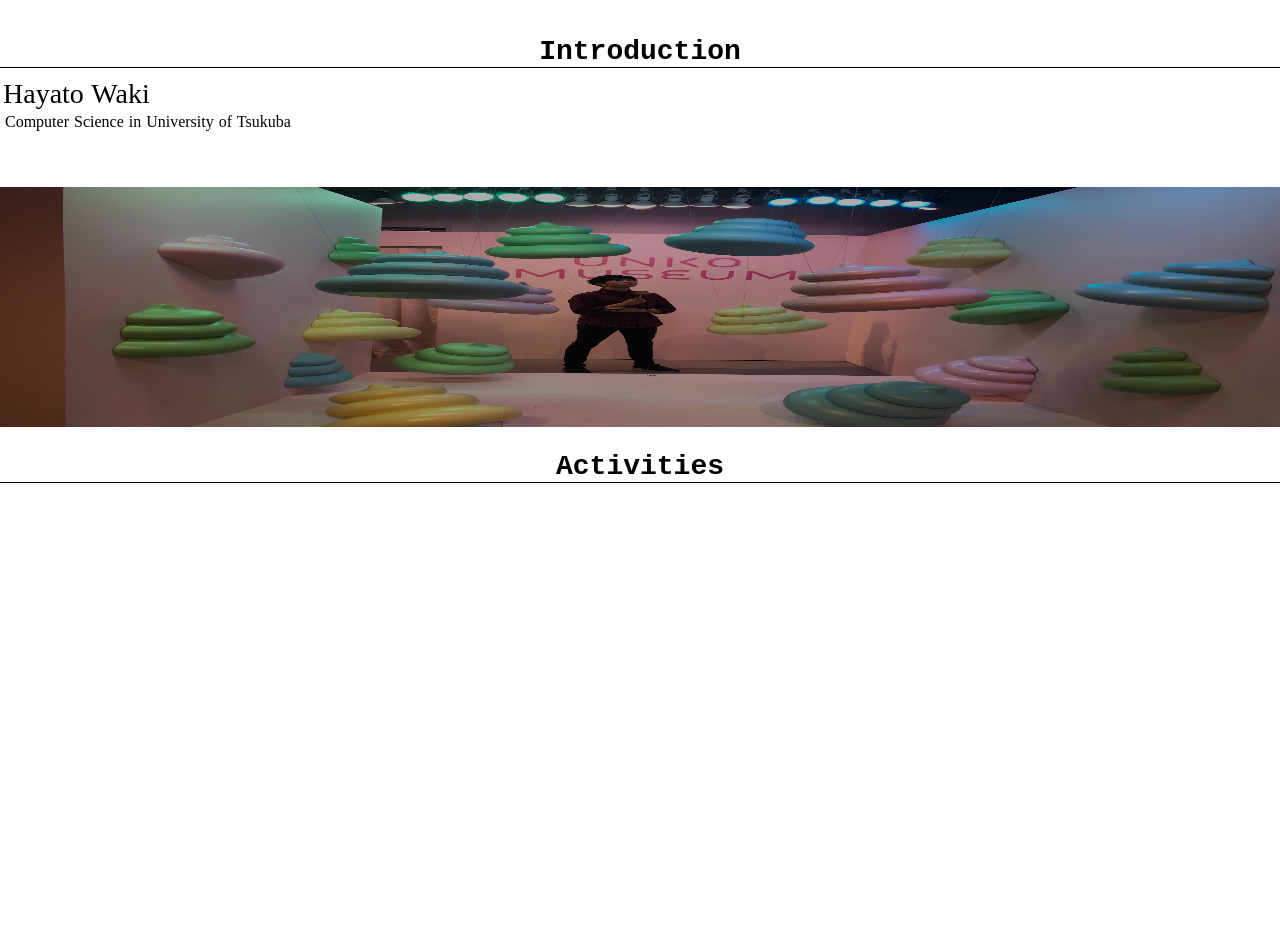
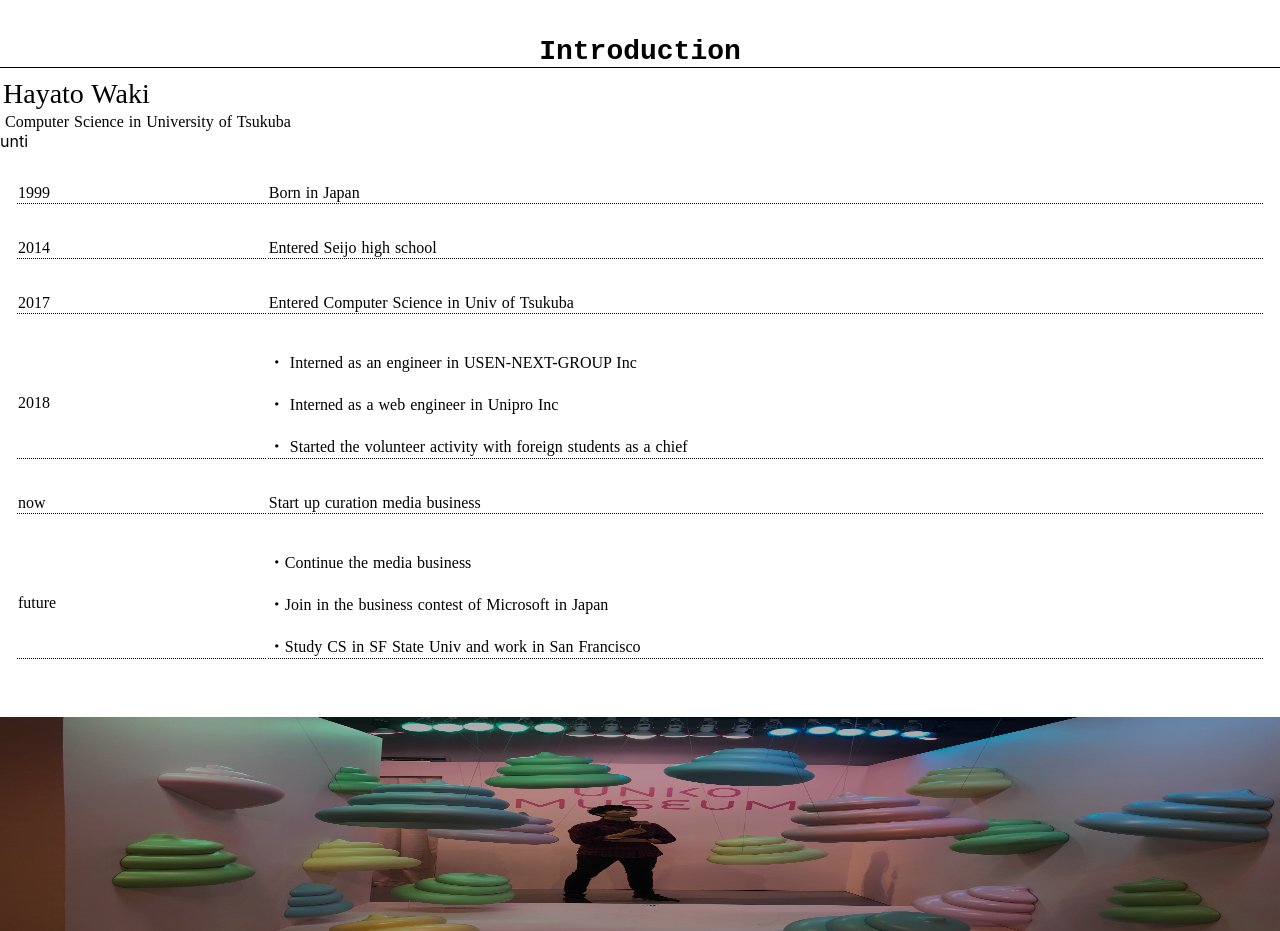
Before and after one commit to wakkihaya/wakki_portfolio, a Nuxt app: page / in a window 1280 px wide. Shown: the part 820-1751 px from the top of the page. Before the commit the page ends 1303 px from the top, so only its background shows below. Built offline with nearby package versions, Linux system fonts and the light colour scheme.

Commit message:
nuxtの調整

```diff
--- a/pages/index.vue
+++ b/pages/index.vue
@@ -1,7 +1,10 @@
 <template>
 
   <section class="container">
-<!--   headタグ-->
+    <link href="https://use.fontawesome.com/releases/v5.6.1/css/all.css" rel="stylesheet">
+
+    <!--   headタグ-->
+
     <div id="first-page">
       <div class="bg-mask">
 
@@ -51,15 +54,14 @@
       {{ message }}
     </p>
 
-<!--        <table border="0" v-for = "career in careers" v-bind:key="career.year" id="mycareer">-->
-<!--          <tbody>-->
-<!--          <tr>-->
-<!--            <td class="td1">a</td>-->
-<!--&lt;!&ndash;            <td class="td1">{{career.year}}</td>&ndash;&gt;-->
-<!--            <td class="td2" style="white-space:pre-line">{{career.event }}</td>-->
-<!--          </tr>-->
-<!--          </tbody>-->
-<!--        </table>-->
+        <table border="0" v-for = "career in careers" v-bind:key="career.year" id="mycareer">
+          <tbody>
+          <tr>
+            <td class="td1">{{career.year}}</td>
+            <td class="td2" style="white-space:pre-line">{{career.event }}</td>
+          </tr>
+          </tbody>
+        </table>
 
       </div>
 
@@ -83,56 +85,36 @@
   </section>
 </template>
 
-<link href="https://use.fontawesome.com/releases/v5.6.1/css/all.css" rel="stylesheet">
-
 <script>
 import '~/assets/sass/main.scss';
 import Vue from 'vue';
 
+
 export default {
-  name: "introduction",
-  data(){
-    return{
-      message:'unti'
-    }
+  name: 'mycareer',
+  data() {
+    return {
+      careers: [
+        {year: '1999', event: 'Born in Japan'},
+        {year: '2014', event: 'Entered Seijo high school'},
+        {year: '2017', event: 'Entered Computer Science in Univ of Tsukuba'},
+        {
+          year: '2018',
+          event: '・ Interned as an engineer in USEN-NEXT-GROUP Inc\n\n' +
+            '・ Interned as a web engineer in Unipro Inc\n\n' +
+            '・ Started the volunteer activity with foreign students as a chief'
+        },
+        {year: 'now', event: 'Start up curation media business'},
+        {
+          year: 'future',
+          event: '・Continue the media business\n\n' +
+            '・Join in the business contest of Microsoft in Japan\n\n' +
+            '・Study CS in SF State Univ and work in San Francisco'
+        }
+      ],
+      message:"unti"
+    };
   }
-}
-
-
-//   name: 'career_div',
-//   data: function () {
-//     return{
-//       message: 'unti',
-//     }
-//   }
-// }
-
-
-// export default {
-//   name: 'mycareer',
-//   data() {
-//     return {
-//       careers: [
-//         {year: '1999', event: 'Born in Japan'},
-//         {year: '2014', event: 'Entered Seijo high school'},
-//         {year: '2017', event: 'Entered Computer Science in Univ of Tsukuba'},
-//         {
-//           year: '2018',
-//           event: '・ Interned as an engineer in USEN-NEXT-GROUP Inc\n\n' +
-//             '・ Interned as a web engineer in Unipro Inc\n\n' +
-//             '・ Started the volunteer activity with foreign students as a chief'
-//         },
-//         {year: 'now', event: 'Start up curation media business'},
-//         {
-//           year: 'future',
-//           event: '・Continue the media business\n\n' +
-//             '・Join in the business contest of Microsoft in Japan\n\n' +
-//             '・Study CS in SF State Univ and work in San Francisco'
-//         }
-//       ],
-//       message:"unti"
-//     };
-//   }
-// };
+};
 
 </script>
```
